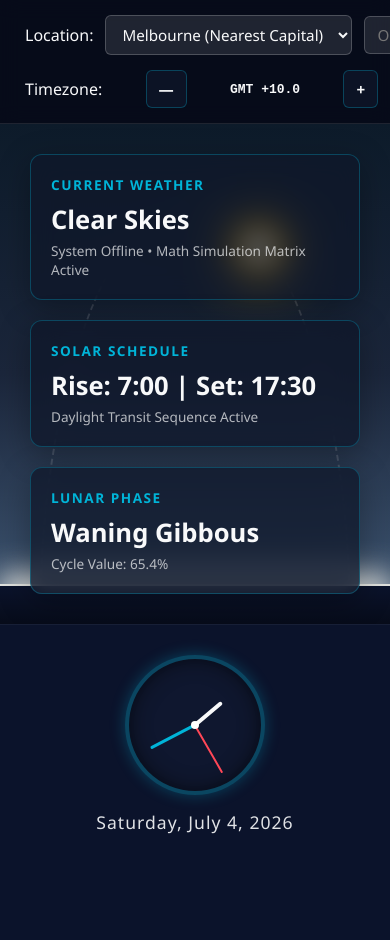
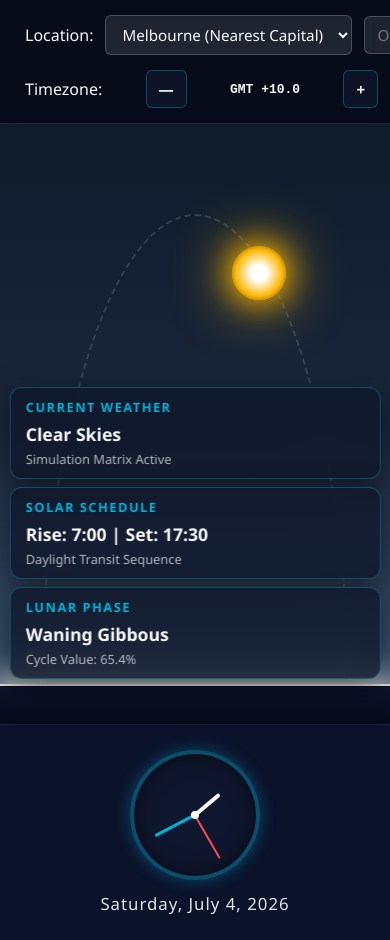
Before and after one commit to infoprodneedham-hash/current-conditions, a plain HTML site: page index.html in a window 390 px wide. Shown: the top 940 px of the page. Before the commit the page ends 864 px from the top, so only its background shows below. Drawn offline with Linux system fonts and the light colour scheme; no server answers.

Commit message:
Refine CSS variables and layout for UI enhancements
Updated various CSS variables for improved UI consistency and responsiveness. Adjusted layout properties for dashboard elements and modified weather effect parameters.

```diff
--- a/index.html
+++ b/index.html
@@ -13,8 +13,8 @@
             --ground-color: #0b132b;
             --accent-glow: #00b4d8;
             --text-main: #f8f9fa;
-            --panel-bg: rgba(15, 23, 42, 0.75);
-            --panel-border: rgba(0, 180, 216, 0.3);
+            --panel-bg: rgba(15, 23, 42, 0.8);
+            --panel-border: rgba(0, 180, 216, 0.35);
             --sun-color: #ffb703;
             --moon-color: #e2e8f0;
         }
@@ -24,7 +24,7 @@
             --horizon-glow: #ffbf69;
             --ground-color: #0d1f22;
             --accent-glow: #ff9f1c;
-            --panel-border: rgba(255, 159, 28, 0.3);
+            --panel-border: rgba(255, 159, 28, 0.35);
             --sun-color: #ffe49e;
         }
 
@@ -33,7 +33,7 @@
             --horizon-glow: #ecf39e;
             --ground-color: #111e15;
             --accent-glow: #52b788;
-            --panel-border: rgba(82, 183, 136, 0.3);
+            --panel-border: rgba(82, 183, 136, 0.35);
             --sun-color: #ffdd67;
         }
 
@@ -42,7 +42,7 @@
             --horizon-glow: #eddcd2;
             --ground-color: #1b120c;
             --accent-glow: #deab4a;
-            --panel-border: rgba(222, 171, 74, 0.3);
+            --panel-border: rgba(222, 171, 74, 0.35);
             --sun-color: #f4a261;
         }
 
@@ -123,13 +123,10 @@
         .sky-stage {
             position: relative;
             flex: 1;
-            min-height: 450px;
+            min-height: 500px;
             background: var(--sky-gradient);
             transition: background 1s ease;
             overflow: hidden;
-            display: flex;
-            flex-direction: column;
-            justify-content: space-between;
         }
 
         .stars-overlay {
@@ -169,13 +166,6 @@
             animation: drift 40s linear infinite;
         }
 
-        .cloud::before, .cloud::after {
-            content: '';
-            position: absolute;
-            background: rgba(255, 255, 255, 0.25);
-            border-radius: 100px;
-        }
-
         /* --- DIAL PATHWAY & ORBS --- */
         .dial-arc {
             position: absolute;
@@ -191,8 +181,8 @@
 
         .celestial-orb {
             position: absolute;
-            width: 50px;
-            height: 50px;
+            width: 55px;
+            height: 55px;
             border-radius: 50%;
             transform: translate(-50%, -50%);
             left: 50%;
@@ -214,14 +204,13 @@
             overflow: hidden;
         }
 
-        /* Procedural Moon Phase Mask */
         .moon-phase-shadow {
             position: absolute;
             top: 0;
             left: 0;
             width: 100%;
             height: 100%;
-            background: rgba(10, 15, 30, 0.85);
+            background: rgba(10, 15, 30, 0.88);
             border-radius: 50%;
         }
 
@@ -234,7 +223,7 @@
             background: linear-gradient(to bottom, transparent, rgba(0,0,0,0.4)), var(--ground-color);
             border-top: 2px solid var(--horizon-glow);
             box-shadow: 0 -10px 30px var(--horizon-glow);
-            z-index: 4;
+            z-index: 5;
             transition: all 1s ease;
         }
 
@@ -248,50 +237,59 @@
             background: transparent;
             pointer-events: none;
             display: none;
-            z-index: 5;
+            z-index: 4;
         }
 
-        /* --- TELEMETRY READOUTS --- */
+        /* --- HORIZON CENTERED TELEMETRY HUD --- */
         .dashboard-ui {
-            position: relative;
-            padding: 30px;
-            z-index: 6;
+            position: absolute;
+            bottom: 40px; /* Sitting directly flush on top of the horizon line */
+            left: 50%;
+            transform: translateX(-50%);
+            width: 92%;
+            max-width: 960px;
+            z-index: 6; /* Layered safely above the horizon line and weather elements */
             display: grid;
-            grid-template-columns: repeat(auto-fit, minmax(240px, 1fr));
-            gap: 20px;
+            grid-template-columns: repeat(3, 1fr);
+            gap: 15px;
             pointer-events: none;
         }
 
         .card {
             background: var(--panel-bg);
             border: 1px solid var(--panel-border);
-            backdrop-filter: blur(12px);
-            padding: 20px;
+            backdrop-filter: blur(16px);
+            -webkit-backdrop-filter: blur(16px);
+            padding: 16px 20px;
             border-radius: 12px;
             pointer-events: auto;
-            box-shadow: 0 8px 32px rgba(0, 0, 0, 0.3);
-            transition: transform 0.3s ease;
+            box-shadow: 0 10px 30px rgba(0, 0, 0, 0.5);
+            transition: transform 0.3s cubic-bezier(0.175, 0.885, 0.32, 1.275), border-color 0.3s;
         }
 
         .card:hover {
             transform: translateY(-4px);
+            border-color: var(--accent-glow);
         }
 
         .card h3 {
-            font-size: 0.85rem;
+            font-size: 0.8rem;
             text-transform: uppercase;
             letter-spacing: 1.5px;
             color: var(--accent-glow);
-            margin-bottom: 8px;
+            margin-bottom: 6px;
         }
 
         .card p {
-            font-size: 1.6rem;
+            font-size: 1.35rem;
             font-weight: 600;
+            white-space: nowrap;
+            overflow: hidden;
+            text-overflow: ellipsis;
         }
 
         .card .subtext {
-            font-size: 0.85rem;
+            font-size: 0.8rem;
             opacity: 0.7;
             font-weight: normal;
             margin-top: 4px;
@@ -300,24 +298,24 @@
         /* --- ANALOG CLOCK FOOTER --- */
         footer {
             background: var(--ground-color);
-            padding: 30px 20px;
+            padding: 25px 20px;
             display: flex;
             flex-direction: column;
             align-items: center;
             justify-content: center;
             border-top: 1px solid rgba(255, 255, 255, 0.05);
-            z-index: 6;
+            z-index: 7;
         }
 
         .clock-dial {
-            width: 140px;
-            height: 140px;
+            width: 130px;
+            height: 130px;
             border: 4px solid var(--panel-border);
             border-radius: 50%;
             position: relative;
             background: rgba(255,255,255,0.02);
             box-shadow: inset 0 0 20px rgba(0,0,0,0.6), 0 0 15px var(--panel-border);
-            margin-bottom: 15px;
+            margin-bottom: 12px;
         }
 
         .clock-hand {
@@ -326,24 +324,23 @@
             left: 50%;
             transform-origin: bottom center;
             border-radius: 4px;
-            background-color: var(--text-main);
         }
 
         .hour-hand {
             width: 4px;
-            height: 35px;
+            height: 32px;
             background-color: var(--text-main);
         }
 
         .minute-hand {
             width: 3px;
-            height: 50px;
+            height: 45px;
             background-color: var(--accent-glow);
         }
 
         .second-hand {
             width: 1.5px;
-            height: 55px;
+            height: 50px;
             background-color: #ff4757;
         }
 
@@ -360,19 +357,37 @@
         }
 
         .digital-date-string {
-            font-size: 1.1rem;
+            font-size: 1.05rem;
             letter-spacing: 1px;
             font-weight: 500;
             opacity: 0.9;
         }
 
-        /* --- WEATHER ANIMATIONS --- */
+        /* --- ANIMATIONS --- */
         @keyframes drift {
             0% { transform: translateX(-50%); }
             100% { transform: translateX(50%); }
         }
 
-        /* Responsive Optimization */
+        /* Responsive Optimization for Horizon Dock */
+        @media(max-width: 768px) {
+            .dashboard-ui {
+                grid-template-columns: 1fr;
+                bottom: 45px;
+                width: 95%;
+                gap: 8px;
+            }
+            .card {
+                padding: 10px 15px;
+            }
+            .card p {
+                font-size: 1.1rem;
+            }
+            .sky-stage {
+                min-height: 600px; /* Gives elements space to stack vertically on mobile */
+            }
+        }
+
         @media(max-width: 600px) {
             header { flex-direction: column; align-items: stretch; }
             .controls-left, .controls-right { justify-content: space-between; }
@@ -473,7 +488,7 @@
         let selectedCity = CITY_DIRECTORY.melbourne;
         let dynamicOffset = selectedCity.tz;
         let isDst = false;
-        let weatherState = "clear"; // clear, cloudy, stormy
+        let weatherState = "clear";
         let customSunrise = null;
         let customSunset = null;
 
@@ -502,7 +517,6 @@
             const minutes = targetDate.getMinutes();
             const seconds = targetDate.getSeconds();
 
-            // Analog rotations
             const hDeg = ((hours % 12) * 30) + (minutes * 0.5);
             const mDeg = (minutes * 6) + (seconds * 0.1);
             const sDeg = seconds * 6;
@@ -511,14 +525,12 @@
             document.getElementById('mHand').style.transform = `translate(-50%, 0) rotate(${mDeg}deg)`;
             document.getElementById('sHand').style.transform = `translate(-50%, 0) rotate(${sDeg}deg)`;
 
-            // Date output formatting
             const options = { weekday: 'long', year: 'numeric', month: 'long', day: 'numeric' };
             dateDisplay.textContent = targetDate.toLocaleDateString('en-US', options);
         }
 
         // --- CALCULATE LUNAR PHASES ---
         function updateLunarCycle(date) {
-            // Known baseline New Moon: January 6, 2000
             const baseNewMoon = new Date(2000, 0, 6, 18, 14, 0);
             const totalMsDiff = date.getTime() - baseNewMoon.getTime();
             const totalDaysDiff = totalMsDiff / (1000 * 60 * 60 * 24);
@@ -557,14 +569,12 @@
 
             document.getElementById('lunarTxt').textContent = phaseName;
             document.getElementById('lunarSub').textContent = `Cycle Value: ${(phaseNormalized * 100).toFixed(1)}%`;
-
-            // Render the shadow layer on the structural moon element
             moonShadow.style.cssText = shadowStyle;
         }
 
         // --- AUTOMATED SEASON SELECTOR ---
         function updateSeasonalTheme(date, hemisphere) {
-            const currentMonth = date.getMonth(); // 0-indexed (July is 6)
+            const currentMonth = date.getMonth();
             let currentSeason = "winter";
 
             if (hemisphere === "S") {
@@ -585,24 +595,21 @@
         function renderCelestialPositions(currentTime) {
             const curHours = currentTime.getHours() + (currentTime.getMinutes() / 60);
 
-            // Fallback default solar operational framework if network API calls are pending
             let riseTime = customSunrise ? customSunrise.getHours() + (customSunrise.getMinutes() / 60) : 7.0;
             let setTime = customSunset ? customSunset.getHours() + (customSunset.getMinutes() / 60) : 17.5;
 
             document.getElementById('solarMain').textContent = `Rise: ${formatTimeDec(riseTime)} | Set: ${formatTimeDec(setTime)}`;
 
             let isDaytime = curHours >= riseTime && curHours <= setTime;
+            let progressionFraction = 0;
 
-            // Map trajectory curve percentage values
-            let progressionFraction = 0;
             if (isDaytime) {
                 progressionFraction = (curHours - riseTime) / (setTime - riseTime);
                 sunOrb.style.display = 'block';
                 moonOrb.style.display = 'none';
                 starsOverlay.style.opacity = '0';
-                document.getElementById('solarSub').textContent = "Daylight Transit Sequence Active";
+                document.getElementById('solarSub').textContent = "Daylight Transit Sequence";
             } else {
-                // Night calculations
                 if (curHours > setTime) {
                     progressionFraction = (curHours - setTime) / (24 - setTime + riseTime);
                 } else {
@@ -611,18 +618,13 @@
                 sunOrb.style.display = 'none';
                 moonOrb.style.display = 'block';
                 starsOverlay.style.opacity = '1';
-                document.getElementById('solarSub').textContent = "Night Transition Sequence Active";
+                document.getElementById('solarSub').textContent = "Night Transition Sequence";
             }
 
-            // Map standard polar coordinates onto the dashboard layout arc bounding frame.
-            // Angle: 0 radians = Right (East), PI/2 = Center Top (Midday/Midnight), PI = Left (West)
             const targetedAngle = progressionFraction * Math.PI;
-
-            // Structural spatial mapping offsets
             const coordinateX = 50 + (40 * Math.cos(targetedAngle));
             const coordinateY = 75 - (55 * Math.sin(targetedAngle));
 
-            // Set positions smoothly via standard horizontal CSS updates
             if (isDaytime) {
                 sunOrb.style.left = `${100 - coordinateX}%`;
                 sunOrb.style.top = `${coordinateY}%`;
@@ -640,8 +642,6 @@
 
         // --- GRAPHICAL WEATHER COMPOSITOR ENGINE ---
         function processVisualWeatherEffects(code) {
-            // Mapping system using Open-Meteo operational WMO parameters
-            // 0 = Clear, 1-3 = Partial Clouds, 51-67 / 80-82 = Rain/Storm
             cloudsOverlay.innerHTML = "";
             rainOverlay.style.display = "none";
 
@@ -659,7 +659,7 @@
                 cloudsOverlay.style.opacity = "1";
                 rainOverlay.style.display = "block";
                 document.getElementById('weatherTxt').textContent = "Storm Precipitation";
-                generateProceduralClouds(12);
+                generateProceduralClouds(10);
                 generateProceduralRain();
             }
         }
@@ -668,20 +668,20 @@
             for (let i = 0; i < volume; i++) {
                 const cloudNode = document.createElement('div');
                 cloudNode.className = 'cloud';
-                let w = 120 + Math.random() * 150;
+                let w = 110 + Math.random() * 130;
                 let h = w * 0.4;
                 cloudNode.style.width = `${w}px`;
                 cloudNode.style.height = `${h}px`;
-                cloudNode.style.top = `${10 + Math.random() * 45}%`;
+                cloudNode.style.top = `${8 + Math.random() * 32}%`;
                 cloudNode.style.left = `${Math.random() * 100}%`;
-                cloudNode.style.animationDuration = `${30 + Math.random() * 40}s`;
+                cloudNode.style.animationDuration = `${35 + Math.random() * 45}s`;
                 cloudsOverlay.appendChild(cloudNode);
             }
         }
 
         function generateProceduralRain() {
             rainOverlay.innerHTML = "";
-            const streamVolume = 60;
+            const streamVolume = 50;
             let cssInjections = "";
             for (let i = 0; i < streamVolume; i++) {
                 const drop = document.createElement('div');
@@ -710,7 +710,7 @@
             rainOverlay.appendChild(structuralSheet);
         }
 
-        // --- NETWORK API SYNCHRONIZATION (OPEN-METEO ENGINE) ---
+        // --- NETWORK API SYNCHRONIZATION ---
         async function fetchLiveTelemetryData() {
             try {
                 const targetUrl = `https://api.open-meteo.com/v1/forecast?latitude=${selectedCity.lat}&longitude=${selectedCity.lon}&current=temperature_2m,weather_code&daily=sunrise,sunset&timezone=auto`;
@@ -719,12 +719,10 @@
 
                 const data = await queryResponse.json();
 
-                // Read current values
                 const currentTemp = data.current.temperature_2m;
                 const weatherCode = data.current.weather_code;
-                document.getElementById('tempTxt').textContent = `${currentTemp}°C • Calculated Data Sync Active`;
+                document.getElementById('tempTxt').textContent = `${currentTemp}°C • Live Sync Active`;
 
-                // Read custom structural solar constraints
                 if(data.daily && data.daily.sunrise && data.daily.sunset) {
                     customSunrise = new Date(data.daily.sunrise[0]);
                     customSunset = new Date(data.daily.sunset[0]);
@@ -733,10 +731,10 @@
                 processVisualWeatherEffects(weatherCode);
             } catch (err) {
                 console.warn("API fallback triggered: Using offline math matrices.", err);
-                document.getElementById('tempTxt').textContent = "System Offline • Math Simulation Matrix Active";
+                document.getElementById('tempTxt').textContent = "Simulation Matrix Active";
                 customSunrise = null;
                 customSunset = null;
-                processVisualWeatherEffects(0); // Default to clean layout on system interrupt
+                processVisualWeatherEffects(0);
             }
         }
 
@@ -754,7 +752,6 @@
         document.getElementById('manualCity').addEventListener('input', debounce((e) => {
             const rawVal = e.target.value.toLowerCase().trim();
             if (rawVal.length > 2) {
-                // Scan inner pre-registries
                 for (let matchKey in CITY_DIRECTORY) {
                     if (CITY_DIRECTORY[matchKey].name.toLowerCase().includes(rawVal)) {
                         selectedCity = CITY_DIRECTORY[matchKey];
@@ -763,7 +760,6 @@
                         return;
                     }
                 }
-                // Custom programmatic fallback coordinates loop for simulation variables
                 selectedCity = { name: e.target.value, lat: -33.8, lon: 151.2, tz: 10, hem: "S" };
                 syncSystemDashboard();
             }
@@ -805,10 +801,8 @@
             renderCelestialPositions(activeTime);
         }, 1000);
 
-        // Slow System Diagnostics Sync (Re-fetch remote APIs every 5 minutes)
         setInterval(fetchLiveTelemetryData, 300000);
 
-        // Core Startup Sequence
         syncSystemDashboard();
     </script>
 </body>
```
